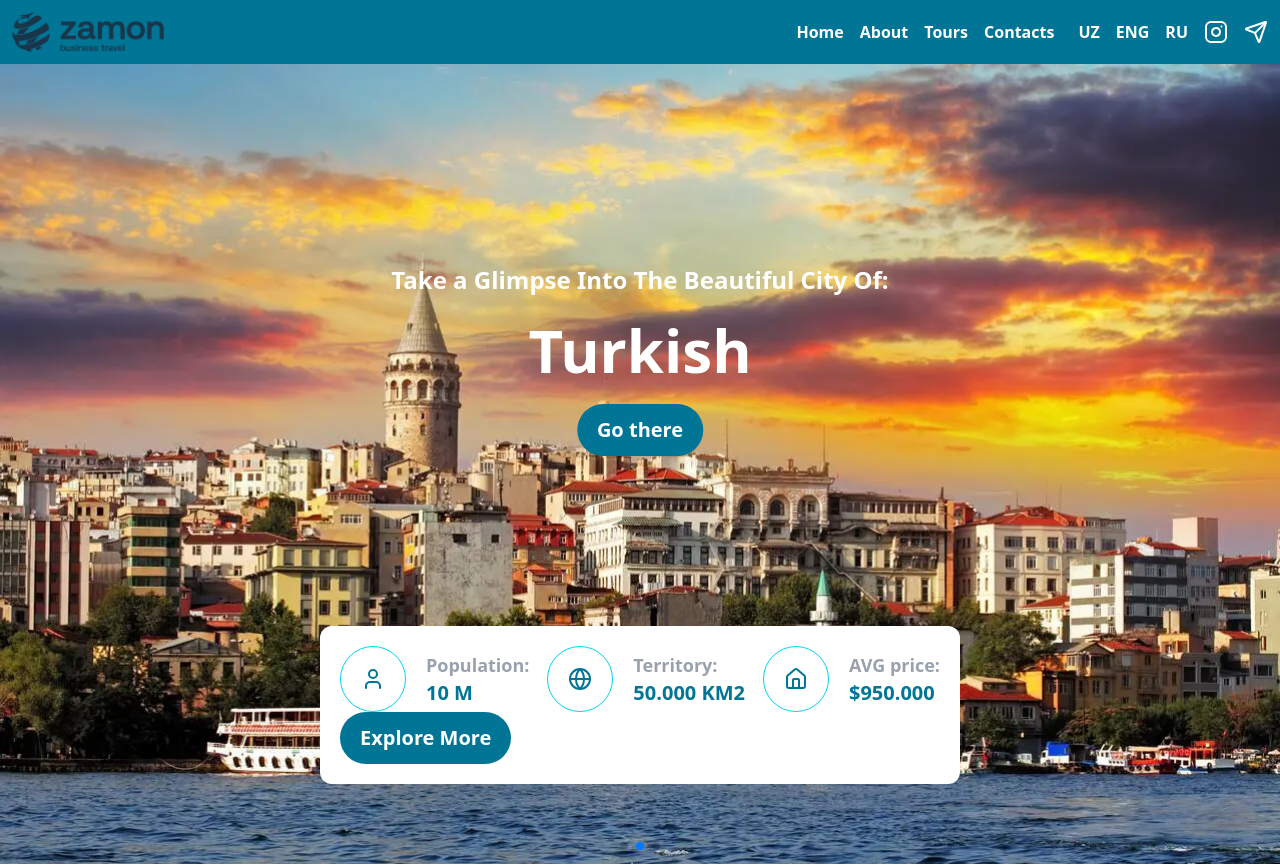
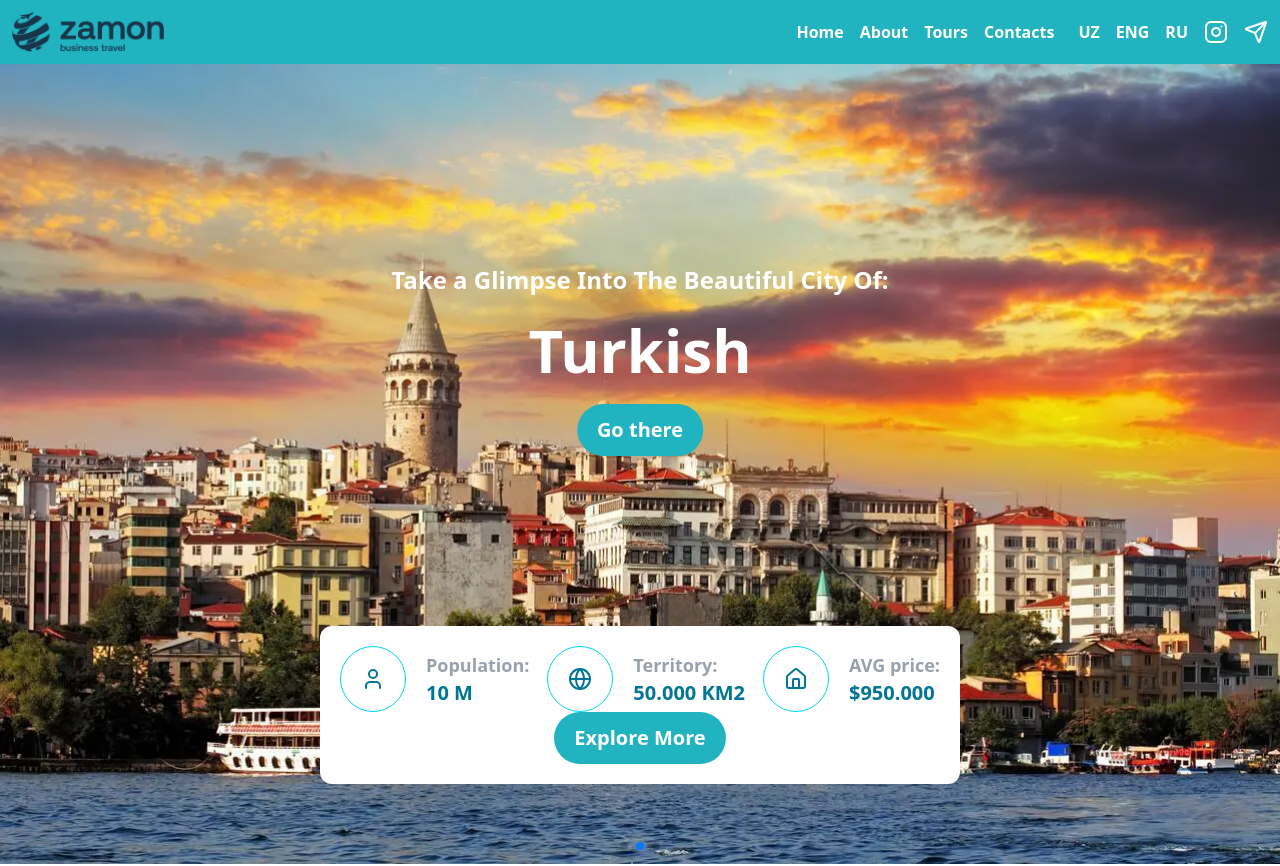
Before and after one commit to shukurillaevumar/zamonBusinnessTravel, a Next.js app: page / in a window 1280 px wide. Shown: the top 866 px of the page. Built offline with nearby package versions, Linux system fonts and the light colour scheme.

Commit message:
tayyor sayt

```diff
--- a/src/app/destinations.tsx
+++ b/src/app/destinations.tsx
@@ -84,7 +84,7 @@ export default function Destinations() {
         {card.map((item, index) => (
           <div className="flex gap-5 items-center max-lg:flex-col" key={index}>
             <Image src={item.img} alt="img" className="min-w-[400px]" />
-            <div className="flex flex-col gap-5">
+            <div className="flex flex-col gap-5 w-full">
               <div className="flex items-center justify-between">
                 <div className="flex flex-col">
                   <p className="font-bold text-xl">{item.title}</p>
@@ -113,8 +113,8 @@ export default function Destinations() {
               className="max-xl:min-w-80"
               objectFit="cover"
             />
-            <div className="flex flex-col gap-5">
-              <div className="flex items-center justify-between">
+            <div className="flex flex-col gap-5 w-full">
+              <div className="flex items-center justify-between ">
                 <div className="flex flex-col">
                   <p className="font-bold text-xl">{item.title}</p>
                   <p className="text-gray-400 text-lg">{item.underTitle}</p>
--- a/src/app/footer.tsx
+++ b/src/app/footer.tsx
@@ -35,7 +35,7 @@ export default function Footer() {
       </div>
 
       {/* Нижний текст */}
-      <p className="bg-cyan-700 text-white p-7 text-xl font-semibold text-center max-lg:text-sm">
+      <p className="bg-[#22B3C1] text-white p-7 text-xl font-semibold text-center max-lg:text-sm">
         Copyright 2025 by Muhammadumar. All rights reserved
       </p>
     </div>
--- a/src/app/form.tsx
+++ b/src/app/form.tsx
@@ -90,7 +90,7 @@ export default function Form() {
         {t("ReservationTitlePage")}
       </p>
       <form
-        className="mt-15 container mx-auto"
+        className="mt-15 container mx-auto px-10"
         id="myForm"
         onSubmit={SendMessage}
       >
--- a/src/app/menu.tsx
+++ b/src/app/menu.tsx
@@ -33,7 +33,7 @@ export default function Menu() {
   ];
 
   return (
-    <div className="bg-cyan-700 p-3 top-0 sticky z-50">
+    <div className="bg-[#22B3C1] p-3 top-0 sticky z-50">
       <div className="container mx-auto flex items-center justify-between">
         <Link to="home" smooth={true} duration={500}>
           <Image src={Logo} alt="img" className="w-38 h-auto cursor-pointer" />
--- a/src/components/button.tsx
+++ b/src/components/button.tsx
@@ -4,7 +4,7 @@ interface ButtonProps {
 
 export default function Button({ text = "Go there" }: ButtonProps) {
   return (
-    <button className="bg-cyan-700 text-white font-semibold text-xl rounded-full px-5 py-3 cursor-pointer max-md:text-sm max-md:px-2 max-md:py-2">
+    <button className="bg-[#22B3C1] text-white font-semibold text-xl rounded-full px-5 py-3 cursor-pointer max-md:text-sm max-md:px-2 max-md:py-2">
       {text}
     </button>
   );
--- a/src/components/sliderMain.tsx
+++ b/src/components/sliderMain.tsx
@@ -134,7 +134,7 @@ export default function Slider() {
                     to="about"
                     smooth={true}
                     duration={500}
-                    className="max-sm:mx-auto"
+                    className="max-2xl:mx-auto"
                   >
                     <Button text={`${t("ExploreMoreButton")}`} />
                   </Link>
```
